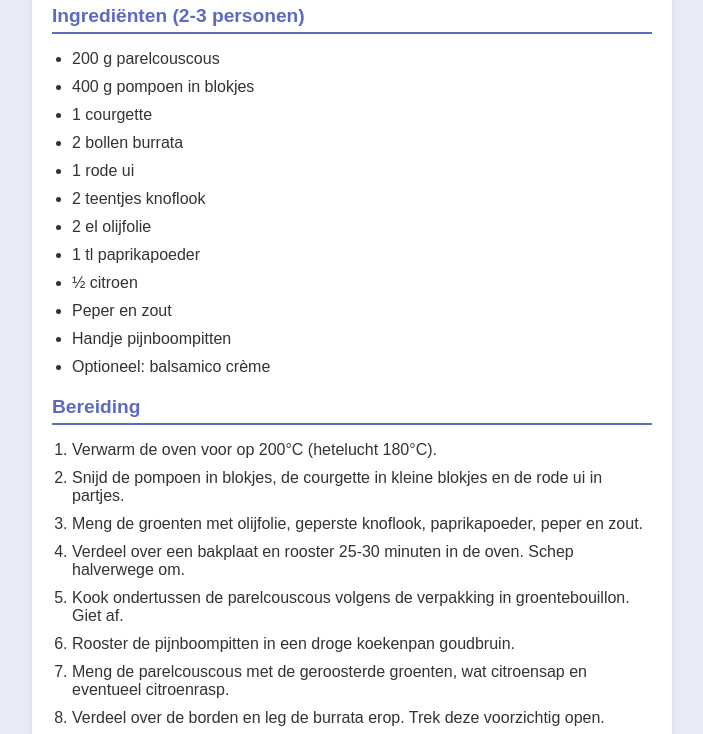
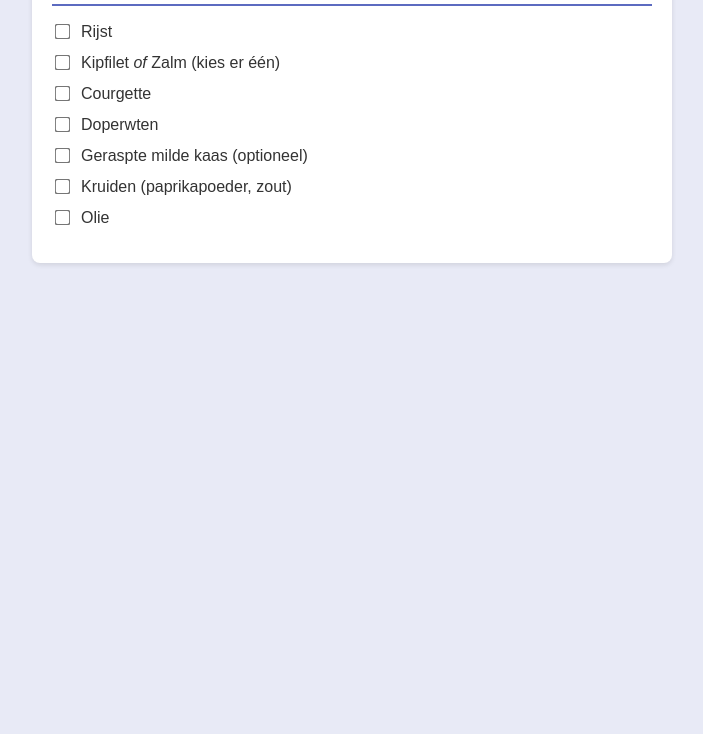
Before and after one commit to dadu4net/spring-buk-spel, a plain HTML site: page parelcouscous.html in a window 1280 px wide. Shown: the part 127-861 px from the top of the page, without its empty margins (288-991 px from the left). After the commit the page ends 800 px from the top, so only its background shows below. Drawn offline with Linux system fonts and the light colour scheme.

Commit message:
Update parelcouscous.html

```diff
--- a/parelcouscous.html
+++ b/parelcouscous.html
@@ -3,7 +3,7 @@
 <head>
     <meta charset="UTF-8">
     <meta name="viewport" content="width=device-width, initial-scale=1.0">
-    <title>Parelcouscous met geroosterde pompoen, courgette & burrata</title>
+    <title>Boodschappenlijstje - Parelcouscous & Ovenschotel</title>
     <style>
         :root {
             --primary: #5c6bc0;
@@ -38,46 +38,64 @@
             color: var(--primary);
             font-size: 1.2rem;
         }
-        ul, ol {
-            padding-left: 20px;
+        ul {
+            list-style-type: none;
+            padding-left: 0;
         }
         li {
-            margin-bottom: 10px;
+            margin-bottom: 12px;
+            display: flex;
+            align-items: center;
+        }
+        input[type="checkbox"] {
+            margin-right: 12px;
+            transform: scale(1.2);
+            cursor: pointer;
+        }
+        label {
+            cursor: pointer;
+        }
+        input[type="checkbox"]:checked + label {
+            text-decoration: line-through;
+            color: #888;
         }
     </style>
 </head>
 <body>
     <div class="container">
-        <h1>Parelcouscous met geroosterde pompoen, courgette & burrata 🧡</h1>
+        <h1>Boodschappenlijstje 🛒</h1>
 
-        <h2>Ingrediënten (2-3 personen)</h2>
+        <h2>Ingrediënten</h2>
         <ul>
-            <li>200 g parelcouscous</li>
-            <li>400 g pompoen in blokjes</li>
-            <li>1 courgette</li>
-            <li>2 bollen burrata</li>
-            <li>1 rode ui</li>
-            <li>2 teentjes knoflook</li>
-            <li>2 el olijfolie</li>
-            <li>1 tl paprikapoeder</li>
-            <li>½ citroen</li>
-            <li>Peper en zout</li>
-            <li>Handje pijnboompitten</li>
-            <li>Optioneel: balsamico crème</li>
+            <li>
+                <input type="checkbox" id="item1">
+                <label for="item1">Rijst</label>
+            </li>
+            <li>
+                <input type="checkbox" id="item2">
+                <label for="item2">Kipfilet <em>of</em> Zalm (kies er één)</label>
+            </li>
+            <li>
+                <input type="checkbox" id="item3">
+                <label for="item3">Courgette</label>
+            </li>
+            <li>
+                <input type="checkbox" id="item4">
+                <label for="item4">Doperwten</label>
+            </li>
+            <li>
+                <input type="checkbox" id="item5">
+                <label for="item5">Geraspte milde kaas (optioneel)</label>
+            </li>
+            <li>
+                <input type="checkbox" id="item6">
+                <label for="item6">Kruiden (paprikapoeder, zout)</label>
+            </li>
+            <li>
+                <input type="checkbox" id="item7">
+                <label for="item7">Olie</label>
+            </li>
         </ul>
-
-        <h2>Bereiding</h2>
-        <ol>
-            <li>Verwarm de oven voor op 200°C (hetelucht 180°C).</li>
-            <li>Snijd de pompoen in blokjes, de courgette in kleine blokjes en de rode ui in partjes.</li>
-            <li>Meng de groenten met olijfolie, geperste knoflook, paprikapoeder, peper en zout.</li>
-            <li>Verdeel over een bakplaat en rooster 25-30 minuten in de oven. Schep halverwege om.</li>
-            <li>Kook ondertussen de parelcouscous volgens de verpakking in groentebouillon. Giet af.</li>
-            <li>Rooster de pijnboompitten in een droge koekenpan goudbruin.</li>
-            <li>Meng de parelcouscous met de geroosterde groenten, wat citroensap en eventueel citroenrasp.</li>
-            <li>Verdeel over de borden en leg de burrata erop. Trek deze voorzichtig open.</li>
-            <li>Garneer met de geroosterde pijnboompitten. Eventueel nog wat balsamico crème erover.</li>
-        </ol>
     </div>
 </body>
 </html>
```
